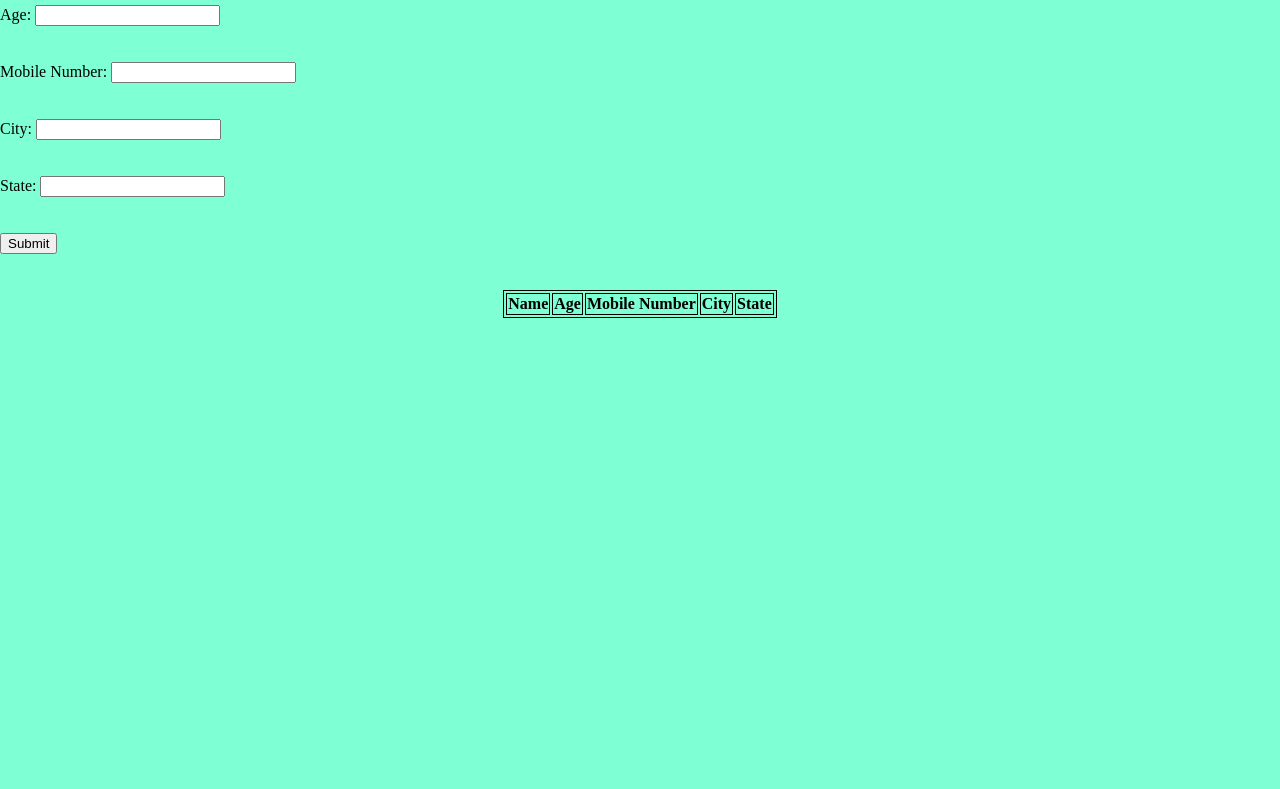
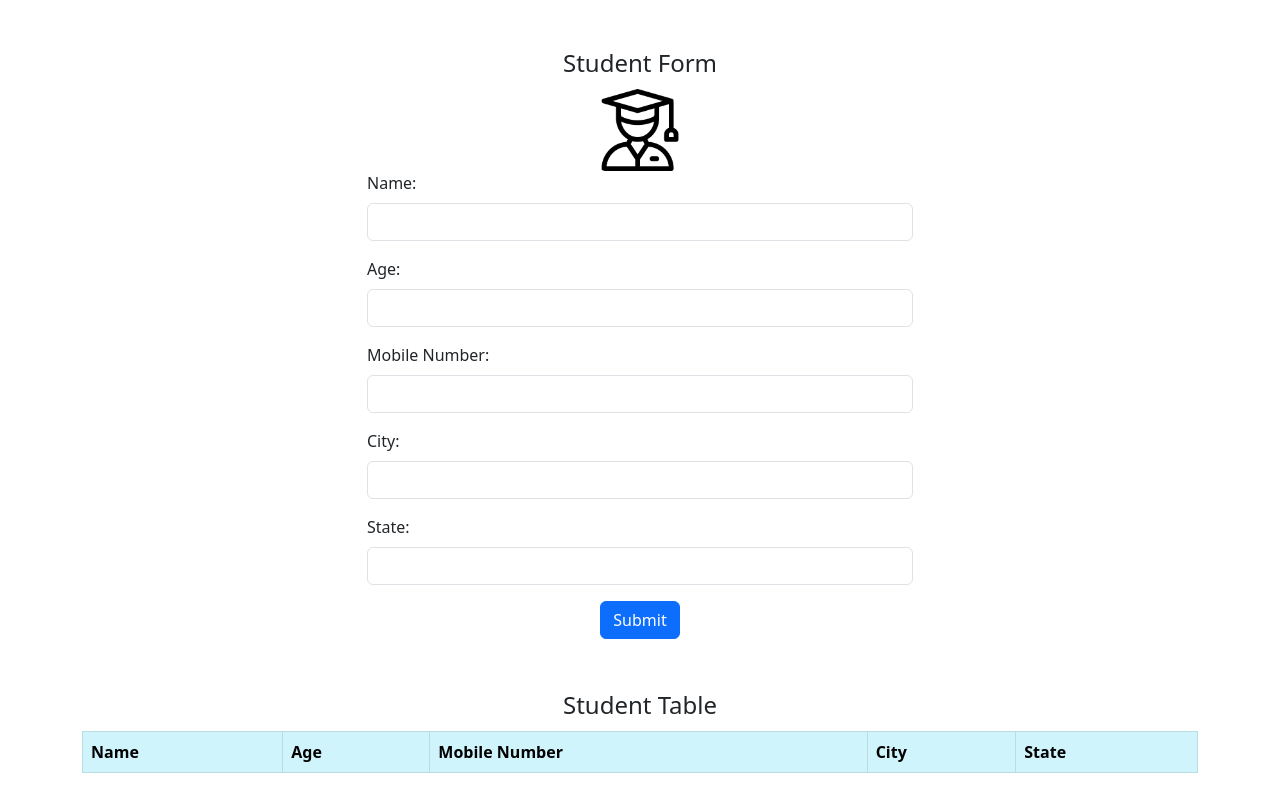
Before and after one commit to pnarun/studentapp, a plain HTML site: page index.html in a window 1280 px wide. Shown: the part 97-886 px from the top of the page. Before the commit the page ends 800 px from the top, so only its background shows below. Drawn offline with nearby package versions, Linux system fonts and the light colour scheme.

Commit message:
v0.1
Added bootstrap via cdn
Rewrote parts of HTML to use bootstrap for styling instead
Changed parts of script to simplify functionality and save data

```diff
--- a/index.html
+++ b/index.html
@@ -7,44 +7,47 @@
     <meta name="viewport" content="width=device-width, initial-scale=1">
     <!-- linking css file -->
     <link rel="stylesheet" href="styles/style.css">
+    <link href="https://cdn.jsdelivr.net/npm/bootstrap@5.3.0/dist/css/bootstrap.min.css" rel="stylesheet" integrity="sha384-9ndCyUaIbzAi2FUVXJi0CjmCapSmO7SnpJef0486qhLnuZ2cdeRhO02iuK6FUUVM" crossorigin="anonymous">
+    <script src="https://cdn.jsdelivr.net/npm/bootstrap@5.3.0/dist/js/bootstrap.bundle.min.js" integrity="sha384-geWF76RCwLtnZ8qwWowPQNguL3RmwHVBC9FhGdlKrxdiJJigb/j/68SIy3Te4Bkz" crossorigin="anonymous"></script>
 </head>
 
 <body>
-    <h2>Student Website</h2>
-    <p>A website to store basic details of all students</p>
-    <!-- main banner -->
-    <!-- <div id="heading">
-        <h2>Student Website</h2>
-        <p>A website to store basic details of all students</p>
-    </div> -->
-        <label for="name">Name:</label>
-        <input type="text" id="name" name="name"><br><br><br>
-        <label for="age">Age:</label>
-        <input type="number" id="age" name="age"><br><br><br>
-        <label for="mobile">Mobile Number:</label>
-        <input type="number" id="mobile" name="mobile"><br><br><br>
-        <label for="city">City:</label>
-        <input type="text" id="city" name="city"><br><br><br>
-        <label for="state">State:</label>
-        <input type="text" id="state" name="state"><br><br><br>
-        <button onclick="addStudent()">Submit</button><br><br><br>
-    <!-- Read Student Details -->
-    <!-- <div id="addData">
-        <label for="name">Name:</label>
-        <input type="text" id="name" name="name"><br><br><br>
-        <label for="age">Age:</label>
-        <input type="number" id="age" name="age"><br><br><br>
-        <label for="mobile">Mobile Number:</label>
-        <input type="number" id="mobile" name="mobile"><br><br><br>
-        <label for="city">City:</label>
-        <input type="text" id="city" name="city"><br><br><br>
-        <label for="state">State:</label>
-        <input type="text" id="state" name="state"><br><br><br>
-        <button onclick="addStudent()">Submit</button><br><br><br>
-    </div> -->
+    <div class="container">
+        <h1 class="text-center display-3">Student Website</h1>
 
-    <!-- Display Student Details -->
-    <table id="display">
+        <div class="row justify-content-center">
+            <form id="student-form" class="col-6">
+                <legend class="text-center">Student Form</legend>
+                <img src="images/student.png" class="rounded mx-auto d-block" id="student-img" alt="An avatar of a student">
+                <div class="mb-3">
+                    <label for="name" class="form-label">Name:</label>
+                    <input class="form-control" type="text" id="name" name="name" required>
+                </div>
+                <div class="mb-3">
+                    <label for="age" class="form-label">Age:</label>
+                    <input class="form-control" type="number" id="age" name="age" min="15" max="25" required>
+                </div>
+                <div class="mb-3">
+                    <label for="mobile" class="form-label">Mobile Number:</label>
+                    <input class="form-control" type="tel" id="mobile" name="mobile" pattern="[0-9]{10}" required>
+                </div>
+                <div class="mb-3">
+                    <label for="city" class="form-label">City:</label>
+                    <input class="form-control" type="text" id="city" name="city" required>
+                </div>
+                <div class="mb-3">
+                    <label for="state" class="form-label">State:</label>
+                    <input class="form-control" type="text" id="state" name="state" required>
+                </div class="mb-3">
+                <div class="text-center">
+                    <button class="btn btn-primary" type="submit">Submit</button>
+                </div>
+            </form>
+        </div>
+
+        <table id="student-display" class="table table-info table-bordered table-striped mt-5">
+            <legend class="text-center mt-5">Student Table</legend>
+            <thead>
                 <tr>
                     <th>Name</th>
                     <th>Age</th>
@@ -52,7 +55,11 @@
                     <th>City</th>
                     <th>State</th>
                 </tr>
+            </thead>
+            <tbody></tbody>
         </table>
+    </div>
+
 
     <!-- load javascript after loading all html content -->
     <script src="scripts/script.js"></script>
--- a/scripts/script.js
+++ b/scripts/script.js
@@ -1,31 +1,25 @@
-var row = 1;
+// Use array to hold all student objects
+const students = [];
+// Add event listener instead of onclick
+const student_form = document.getElementById('student-form');
+student_form.addEventListener('submit', addStudent);
 
-function addStudent() {
-    var name = document.getElementById("name").value;
-    var age = document.getElementById("age").value;
-    var mobile = document.getElementById("mobile").value;
-    var city = document.getElementById("city").value;
-    var state = document.getElementById("state").value;
-
-    if(!name || !age || !mobile || !city || !state) {
-        alert("Please fill all fields.");
-        return;
+function addStudent(event) {
+    // prevent page from refreshing on clicking submit
+    event.preventDefault();
+    // fetch data in form_data object
+    const student_form_data = new FormData(event.target);
+    const student_info = {};
+    const student_table = document.getElementById("student-display");
+    // modifying tbody so that bootstrap classes such as table-striped work correctly
+    var newRow = student_table.getElementsByTagName('tbody')[0].insertRow();
+    // read data and store it in student_info object
+    for (const [key, value] of student_form_data.entries()) {
+        student_info[key] = value;
+        var cell = newRow.insertCell()
+        cell.innerHTML = value;
     }
-
-    var display = document.getElementById("display");
-
-    var newRow = display.insertRow(row);
-    var cell1 = newRow.insertCell(0);
-    var cell2 = newRow.insertCell(1);
-    var cell3 = newRow.insertCell(2);
-    var cell4 = newRow.insertCell(3);
-    var cell5 = newRow.insertCell(4);
-
-    cell1.innerHTML = name;
-    cell2.innerHTML = age;
-    cell3.innerHTML = mobile;
-    cell4.innerHTML = city;
-    cell5.innerHTML = state;
-
-    row++;
+    students.push(student_info);
+    // clear form after reading info
+    student_form.reset();
 }
--- a/styles/style.css
+++ b/styles/style.css
@@ -1,12 +1,6 @@
-html {
-    background-color: aquamarine;
-    align-items: center;
+#student-form {
+    padding-top: 5%;
 }
-
-* {
-    margin: auto;
+#student-img {
+    max-width: 15%;
 }
-
-table, th, td {
-    border: 1px solid black;
-}
```
Also changed, not shown: images/student.png (added). Lines whose indentation alone changed are shown as unchanged.
